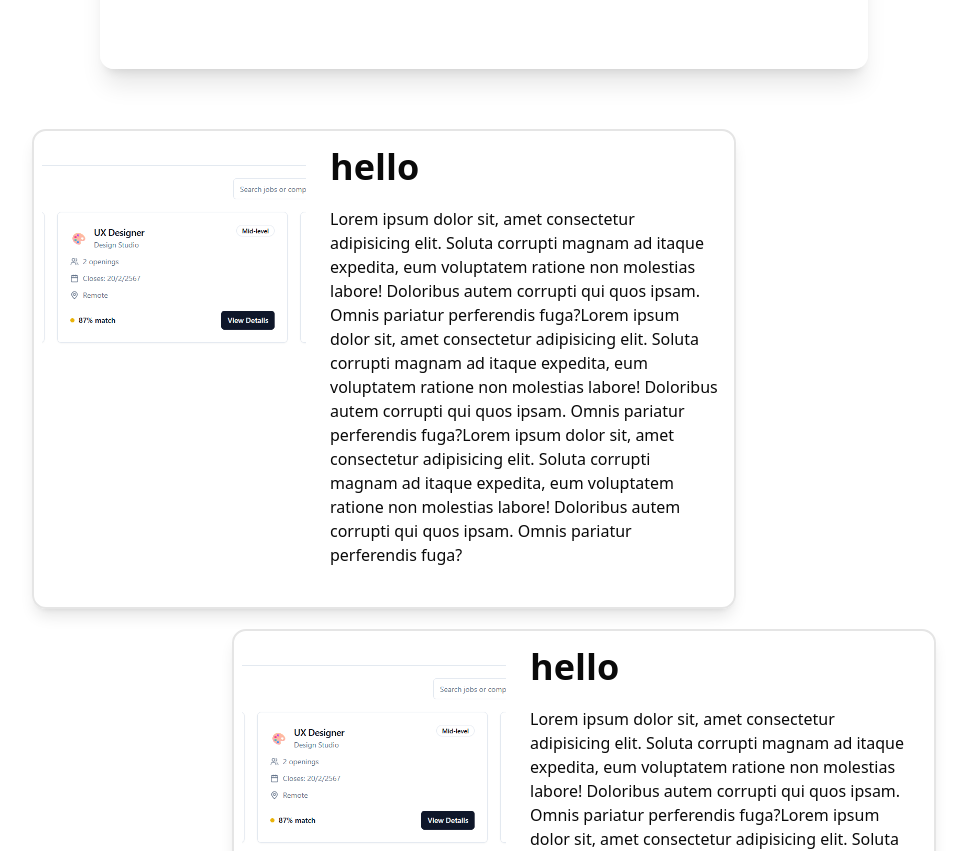
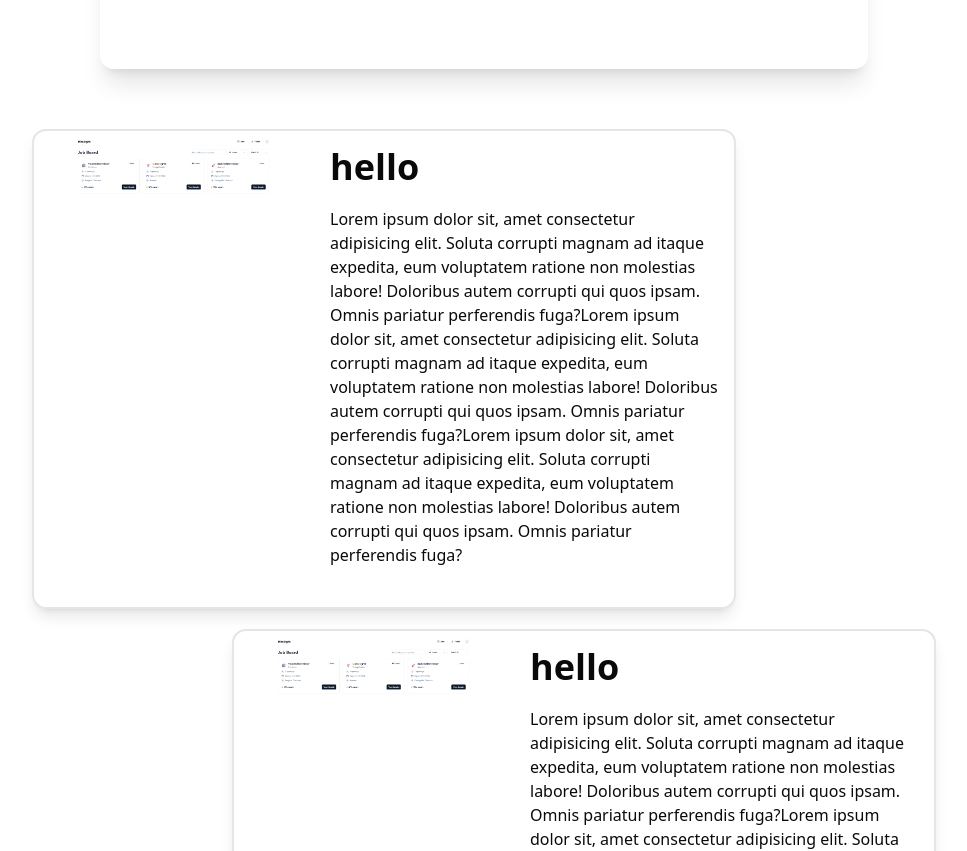
Before and after one commit to richstargit/projecthr, a Next.js app: page /home in a window 1280 px wide. Shown: the part 5900-6751 px from the top of the page, without its empty margins (156-1123 px from the left). Built offline with nearby package versions, Linux system fonts and the light colour scheme.

Commit message:
contact page

```diff
--- a/component/Cardpicture.tsx
+++ b/component/Cardpicture.tsx
@@ -1,11 +1,11 @@
 export default function Cardpicture() {
   return (
     <div className="flex flex-col lg:flex-row w-full border-2 shadow-lg rounded-xl lg:min-h-120 min-h-50">
-      <div className="md:basis-[40%] w-full">
-        <img src="/image/C_mainpage.png" alt="" className="object-cover h-full p-2" />
+      <div className="md:w-[40%] w-full">
+        <img src="/image/C_mainpage.png" alt="" className="object-cover p-2" />
       </div>
 
-      <div className="md:basis-[60%] w-full p-4">
+      <div className="md:w-[60%] w-full p-4">
         <h1 className="text-4xl font-bold">hello</h1>
         <p className="mt-5">
           Lorem ipsum dolor sit, amet consectetur adipisicing elit. Soluta corrupti magnam ad
```
